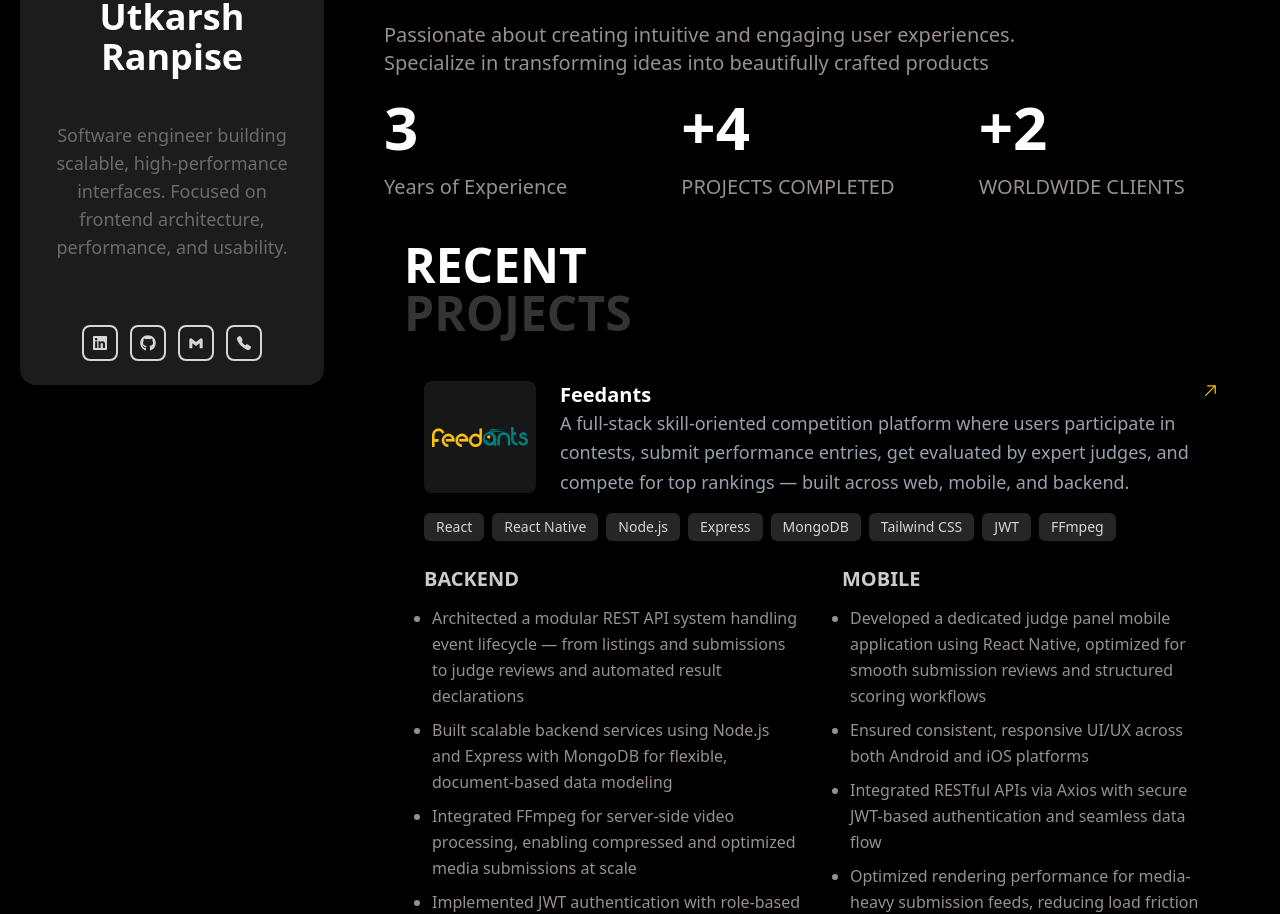
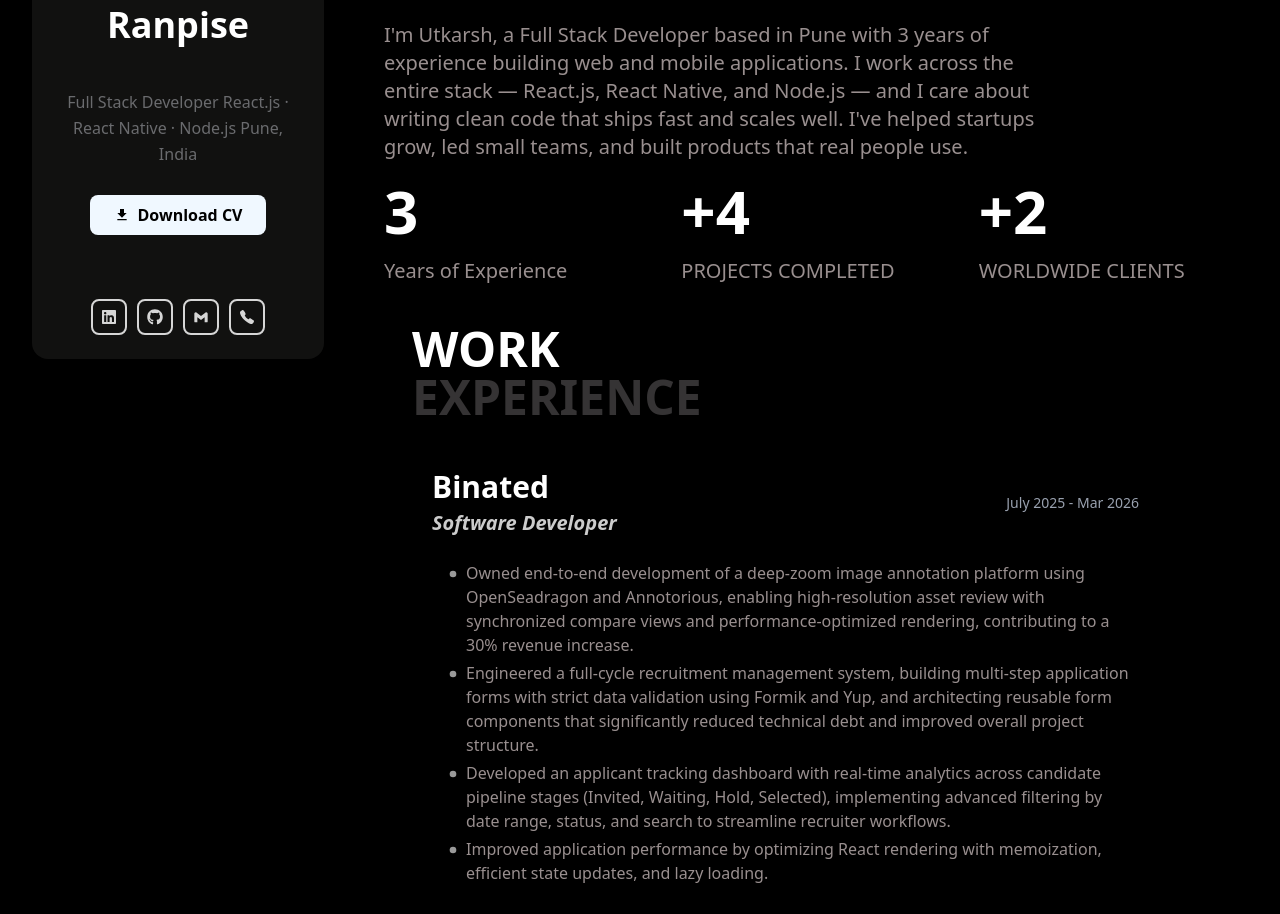
Before and after one commit to utkaarsh/portfolio, a React (Vite) app: page / in a window 1280 px wide. Shown: the part 399-1313 px from the top of the page. Built offline with nearby package versions, Linux system fonts and the light colour scheme.

Commit message:
fix: minor updates

```diff
--- a/src/components/Navbar.jsx
+++ b/src/components/Navbar.jsx
@@ -11,14 +11,15 @@
         <a href="#home" className="flex flex-col items-center">
           <AiOutlineHome /> <p className="pt-2 text-xs">Home</p>
         </a>
+        <a href="#experience" className="flex flex-col items-center">
+          <FiBriefcase />
+          <p className="pt-2 text-xs">Experience</p>
+        </a>
         <a href="#projects" className="flex flex-col items-center">
           <FaRegFolder />
           <p className="pt-2 text-xs">Projects</p>
         </a>
-        <a href="#experience" className="flex flex-col items-center">
-          <FiBriefcase />
-          <p className="pt-2 text-xs">Experience</p>
-        </a>
+
         <a href="#skills" className="flex flex-col items-center">
           <MdOutlineSettings />
           <p className="pt-2 text-xs">Skills</p>
--- a/src/components/PresentationList.jsx
+++ b/src/components/PresentationList.jsx
@@ -2,7 +2,11 @@
 import { getBullets, renderBullets } from "../utils/helper";
 import { GoArrowUpRight } from "react-icons/go";
 
-const PresentationList = ({ title = "Title for Projects", data = [] }) => {
+const PresentationList = ({
+  title = "Title for Projects",
+  data = [],
+  iconRequired = false,
+}) => {
   const words = title.split(" ");
   const firstLine = words[0];
   const secondLine = words.slice(1).join(" ");
@@ -33,9 +37,9 @@
             return (
               <div
                 key={index}
-                className="grid grid-cols-1 md:grid-cols-5 gap-4 hover:bg-[#262626] p-4 rounded-2xl transition-colors"
+                className="grid grid-cols-1 md:grid-cols-5 gap-4  p-4 rounded-2xl transition-colors"
               >
-                {/* Image */}
+                {iconRequired && (
                   <div className="md:col-span-1 h-32 md:h-28 overflow-hidden w-full flex items-center">
                     <img
                       className="w-full max-w-[120px] md:max-w-full object-contain h-28 rounded-lg bg-neutral-900 p-3"
@@ -43,11 +47,13 @@
                       alt={item.title}
                     />
                   </div>
+                )}
 
-                {/* Content */}
-                <div className="md:col-span-4 w-full space-y-3 px-0 md:px-3 pb-5 pt-2">
+                <div
+                  className={`${iconRequired ? "md:col-span-4" : "md:col-span-5"} w-full space-y-3 px-0 md:px-3 pb-5 pt-2`}
+                >
                   <a
-                    href={item.link ?? "#"}
+                    href={iconRequired && (item.link ?? "#")}
                     target="_blank"
                     rel="noopener noreferrer"
                     className="flex flex-col sm:flex-row items-start sm:items-center group justify-between w-full gap-2"
@@ -62,10 +68,6 @@
                     </div>
 
                     <div className="flex flex-row sm:flex-col items-center sm:items-end justify-between w-full sm:w-auto">
-                      <GoArrowUpRight
-                        size={20}
-                        className="text-[#FFC107] transition-transform duration-300 group-hover:translate-x-1 group-hover:-translate-y-1"
-                      />
                       <div className="text-sm text-gray-400">
                         {item.startDate ?? ""}
                         {item.endDate && ` - ${item.endDate}`}
@@ -74,7 +76,7 @@
                   </a>
 
                   {/* Full bullets always visible */}
-                  <div className="text-white/70 text-sm">
+                  <div className="text-white/70 text-sm py-3 rounded-lg">
                     <ul className="space-y-1 list-disc pl-4">
                       {renderBullets(bullets)}
                     </ul>
--- a/src/components/ProjectHeader.jsx
+++ b/src/components/ProjectHeader.jsx
@@ -3,7 +3,7 @@
 import { GoArrowUpRight } from "react-icons/go";
 import { RxGithubLogo } from "react-icons/rx";
 
-const ProjectHeader = ({ icon, title, description,link, tech = [] }) => {
+const ProjectHeader = ({ icon, title, description, link, tech = [] }) => {
   return (
     <div className="flex flex-col gap-4">
       {/* Title Row */}
@@ -26,18 +26,19 @@
           {/* <RxGithubLogo /> */}
 
           {link && (
-            <a href={link}  className="text-xl font-semibold text-white" target="_blank">
+            <a
+              href={link}
+              className="text-xl font-semibold text-white"
+              target="_blank"
+            >
               <GoArrowUpRight
                 size={20}
-              className="text-[#FFC107]  transition-transform duration-300 group-hover:translate-x-1 group-hover:-translate-y-1"
+                className="text-[#F0F8FF]  transition-transform duration-300 group-hover:translate-x-1 group-hover:-translate-y-1"
               />
-
             </a>
           )}
         </div>
       </div>
-
-
 
       {/* Tech Stack */}
       <div className="flex flex-wrap gap-2">
--- a/src/components/Sidebar.jsx
+++ b/src/components/Sidebar.jsx
@@ -1,15 +1,16 @@
 import React from "react";
 import { socials, utkarshLogo } from "../utils/utility";
+import { MdFileDownload } from "react-icons/md";
 
 const Sidebar = () => {
   return (
     <div className="box1 min-w-[20rem] w-full xl:h-[40rem] flex justify-center  xl:justify-end xl:col-span-2  xl:sticky top-20 ">
       <div className=" w-full  px-2 ">
-        <div className="max-w-[95%] sm:max-w-[80%] xl:max-w-none mx-auto bg-[#1C1C1C] rounded-2xl p-6 flex flex-col items-center space-y-4">
+        <div className="max-w-[95%] sm:max-w-[80%] xl:max-w-none mx-auto ml-3 bg-[#111110] rounded-2xl p-6 flex flex-col items-center space-y-4">
           <div className="overflow-hidden mt-4 rounded-2xl ">
             <img
               src={utkarshLogo}
-              className="max-h-48 bg-[#FFC107]  w-full object-contain"
+              className="max-h-40 bg-[#F0F8FF]  w-full object-contain"
               alt="utkarsh"
             />
           </div>
@@ -18,11 +19,17 @@
           </h1>
           <div></div>
           <div></div>
-          <p className="text-center text-[#6A6B6E] font-medium   text-lg">
-            Software engineer building scalable, high-performance interfaces.
-            Focused on frontend architecture, performance, and usability.
+          <p className="text-center text-[#6A6B6E] font-medium   text-base leading-relaxed max-w-sm">
+            Full Stack Developer React.js · React Native · Node.js Pune, India
           </p>
-
+          <a href="/" download="Utkarsh_27may.pdf">
+            <button className="flex items-center mt-3 px-6 space-x-2 py-2 bg-[#F0F8FF] text-black rounded-lg font-semibold hover:bg-[#D6D6D6] transition-colors">
+              <span>
+                <MdFileDownload />
+              </span>{" "}
+              <span>Download CV</span>
+            </button>
+          </a>
           <div className="flex justify-around items-center w-9/12 mt-12">
             {socials?.map((item, index) => {
               return (
--- a/src/pages/Homepage.jsx
+++ b/src/pages/Homepage.jsx
@@ -26,8 +26,12 @@
           </h1>
         </div>
         <p className="text-xl max-w-2xl w-full text-[#998F8F] text-wrap break-word whitespace-normal">
-          Passionate about creating intuitive and engaging user experiences.
-          Specialize in transforming ideas into beautifully crafted products
+          I'm Utkarsh, a Full Stack Developer based in Pune with 3 years of
+          experience building web and mobile applications. I work across the
+          entire stack — React.js, React Native, and Node.js — and I care about
+          writing clean code that ships fast and scales well. I've helped
+          startups grow, led small teams, and built products that real people
+          use.
         </p>
 
         <div className="grid grid-cols-3  gap-4">
@@ -50,15 +54,16 @@
             </h2>
           </div>
         </div>
+        <div id="experience" className="scroll-mt-24">
+          <PresentationList title="Work Experience" data={experienceData} />
+        </div>
         <div id="projects" className="scroll-mt-24">
           <Projects title="Recent Projects" data={projects} />
         </div>
         {/* <div id="projects">
             <PresentationList title="Recent Projects" data={projectData} />
           </div> */}
-        <div id="experience" className="scroll-mt-24">
-          <PresentationList title="Work Experience" data={experienceData} />
-        </div>
+
         <div id="skills" className="scroll-mt-24">
           <SkillComponent title="Languages and Frameworks" skills={skills} />
           <SkillComponent title="Tools and Technologies" skills={skillTools} />
```
Also changed, not shown: 1 other file (tests, documents, lock files or other folders). Lines whose indentation alone changed are shown as unchanged.
